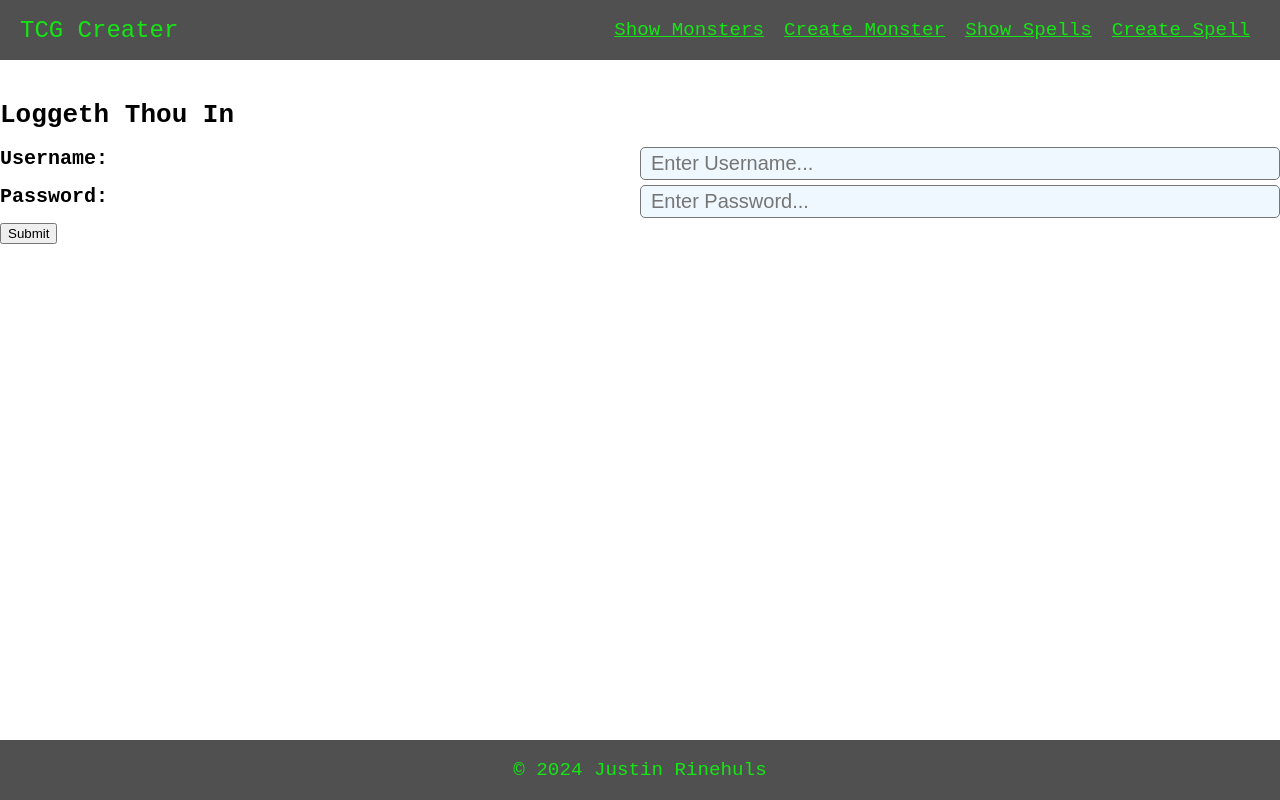
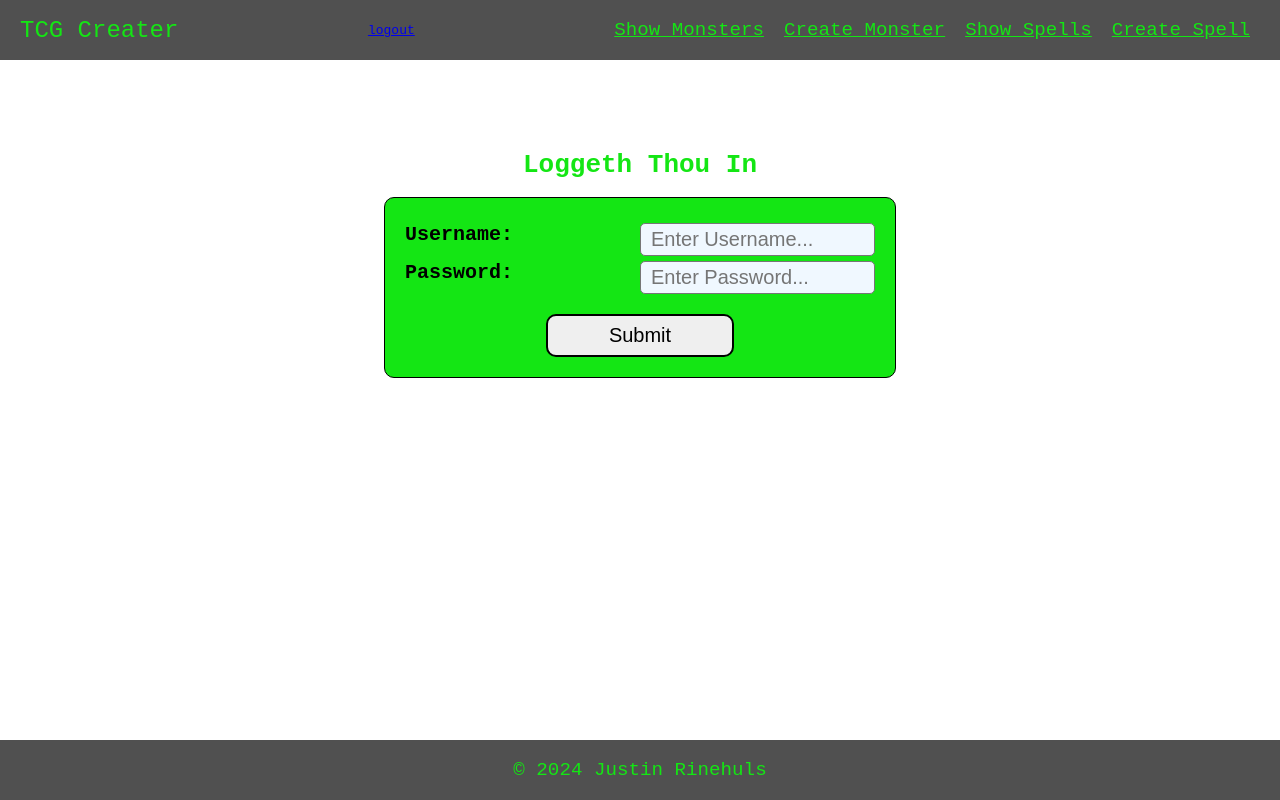
Before and after one commit to jrinehuls/tcg-creator, a React (Vite) app: page / in a window 1280 px wide. Built offline with nearby package versions, Linux system fonts and the light colour scheme.

Commit message:
Finish login form and verify if authenticated

```diff
--- /dev/null
+++ b/src/components/auth/AuthForm.jsx
@@ -0,0 +1,20 @@
+import FormText from "../form_input/FormText";
+import styles from "./Login.module.css";
+
+function AuthForm({handleClick, handleChange, user, errors}) {
+    return (
+        <div className={styles.formContainer}>
+            <form>
+                <FormText labelText="Username:" handleChange={handleChange} value={user.username}
+                        type="text" name="username" holder="Enter Username..." messages={errors?.username} />
+                <FormText labelText="Password:" handleChange={handleChange} value={user.password}
+                        type="text" name="password" holder="Enter Password..." messages={errors?.password} />
+                <div className={styles.buttonContainer}>
+                    <button className={styles.submitButton} onClick={handleClick} type="button" >Submit</button >
+                </div>
+            </form>
+        </div>
+    );
+}
+
+export default AuthForm;
--- a/src/components/auth/Login.jsx
+++ b/src/components/auth/Login.jsx
@@ -1,11 +1,11 @@
 
 import { useState } from "react";
-import { AuthService } from "../../services/authService.js";
-import FormText from "../form_input/FormText";
-
+import { authenticate } from "../../services/authService.js";
+import { getErrorResponse } from "../../utils/errorUtils.js";
+import styles from "./Login.module.css";
+import AuthForm from "./AuthForm.jsx";
 
 function Login() {
-    const authService = new AuthService();
 
     const defaultUser = {
         username: "",
@@ -17,12 +17,13 @@ function Login() {
 
     async function login() {
         try {
-            const response = await authService.login(user);
-            console.log(response.data);
-            console.log(response.headers);
-            console.log(response.headers['authorization']);
+            const response = await authenticate(user);
+            const token = response.headers['authorization'];
+            localStorage.setItem('token', token);
+            console.log(localStorage.getItem('token'));
         } catch (e) {
-            console.error(e.response.data);
+            setErrors(getErrorResponse(e));
+            console.error(e);
         }
     }
 
@@ -41,19 +42,9 @@ function Login() {
     }
 
     return(
-        <div style={{marginTop: '100px'}}>
+        <div className={styles.container}>
             <h1>Loggeth Thou In</h1>
-            <div>
-                <form>
-                    <FormText labelText="Username:" handleChange={handleChange} value={user.username}
-                            type="text" name="username" holder="Enter Username..." messages={errors?.username} />
-                    <FormText labelText="Password:" handleChange={handleChange} value={user.password}
-                            type="text" name="password" holder="Enter Password..." messages={errors?.password} />
-                    <div>
-                        <button onClick={handleClick} type="button" >Submit</button >
-                    </div>
-                </form>
-            </div>
+            <AuthForm handleClick={handleClick} handleChange={handleChange} user={user} errors={errors}/>
         </div>
     );
 }
--- /dev/null
+++ b/src/components/auth/Login.module.css
@@ -0,0 +1,33 @@
+.container {
+    margin: 150px auto 150px auto;
+    width: 40%;
+    min-width: 500px;
+}
+
+.container > h1 {
+    text-align: center;
+    color: rgb(20, 230, 20);
+    margin-top: 0px;
+}
+
+.formContainer {
+    border: 1px solid black;
+    border-radius: 10px;
+    padding: 20px;
+    background-color: rgb(20, 230, 20);
+}
+
+.buttonContainer {
+    display: flex;
+    justify-content: center;
+    align-items: center;
+    margin-top: 20px;
+}
+
+.submitButton {
+    font-size: 20px;
+    width: 40%;
+    border: 2px solid black;
+    border-radius: 10px;
+    padding: 8px 0px;
+}
--- a/src/components/header/Header.jsx
+++ b/src/components/header/Header.jsx
@@ -1,12 +1,17 @@
 import styles from "./Header.module.css"
 
 function Header() {
+
+    function logout() {
+        localStorage.removeItem('token');
+    }
 
     return(
         <div>
             <header>
                 <nav className={styles.navbar}>
                     <span>TCG Creater</span>
+                    <div><a href='/' onClick={logout()}>logout</a></div>
                     <div className={styles.linkContainer}>
                         <a href="/monsters">Show Monsters</a>
                         <a href="/monster/create">Create Monster</a>
--- a/src/components/monster_cards/MonsterCards.jsx
+++ b/src/components/monster_cards/MonsterCards.jsx
@@ -1,12 +1,15 @@
 import { useEffect, useState } from "react";
+import { useNavigate } from "react-router-dom";
 import { getAllMonsters } from "../../services/monsterService";
 import MonsterCard from "./MonsterCard";
-import styles from "./MonsterCards.module.css"
+import { isAuthenticated } from "../../utils/errorUtils";
+import styles from "./MonsterCards.module.css";
 
 
 function MonsterCards() {
 
     const [monsters, setMonsters] = useState([]);
+    const navigator = useNavigate();
 
     useEffect(() => {
         getMonsters()
@@ -18,7 +21,11 @@ function MonsterCards() {
             console.log(response.data);
             setMonsters(response.data);
         } catch (error) {
-            console.log(error);
+            if (!isAuthenticated(error)) {
+                navigator('/');
+            } else {
+                console.log(error);
+            }
         }
 
     }
--- a/src/components/monster_form/MonsterForm.jsx
+++ b/src/components/monster_form/MonsterForm.jsx
@@ -3,7 +3,7 @@ import { useNavigate, useParams } from "react-router-dom";
 import { addMonster, getMonsterById, updateMonster } from "../../services/monsterService";
 import FormText from "../form_input/FormText";
 import FormFieldError from "../form_field_error/FormFieldError";
-import getErrorResponse from "../../utils/errorUtils";
+import { getErrorResponse } from "../../utils/errorUtils";
 import styles from "./MonsterForm.module.css";
 
 function MonsterForm() {
--- a/src/components/spell_form/SpellForm.jsx
+++ b/src/components/spell_form/SpellForm.jsx
@@ -2,7 +2,7 @@ import { useState, useEffect } from "react";
 import { useNavigate, useParams } from "react-router-dom";
 import { addSpell, getSpellById, updateSpell } from "../../services/spellService";
 import FormText from "../form_input/FormText";
-import getErrorResponse from "../../utils/errorUtils";
+import { getErrorResponse } from "../../utils/errorUtils";
 import styles from "./SpellForm.module.css";
 
 
--- a/src/services/authService.js
+++ b/src/services/authService.js
@@ -1,22 +1,17 @@
 import Axios from "axios";
 
-export class AuthService {
-    url = "http://localhost:8080/api/user";
+const url = "http://localhost:8080/api/user";
 
-    config = {
-        headers: {
-            'content-type': 'application/json'
-        },
-    };
+const config = {
+    headers: {
+      'Content-Type': 'application/json',
+    },
+};
 
-    constructor(){};
+export async function authenticate(user) {
+    return await Axios.post(url + '/authenticate', user, config);
+}
 
-    async login(user) {
-        return await Axios.post(this.url + '/authenticate', user, this.config);
-    }
-
-    async register(user) {
-        return await Axios.post(this.url + '/register', user, this.config);
-    }
-
+export async function register(user) {
+    return await Axios.post(url + '/register', user, config);
 }
--- a/src/services/monsterService.js
+++ b/src/services/monsterService.js
@@ -2,10 +2,13 @@ import Axios from "axios";
 
 const url = "http://localhost:8080/api/monster";
 
+let token = localStorage.getItem("token");
+
 const config = {
     headers: {
-      'content-type': 'multipart/form-data',
-    },
+        'Content-Type': 'multipart/form-data',
+        Authorization: token
+    }
 };
 
 export async function addMonster(formData) {
@@ -13,11 +16,11 @@ export async function addMonster(formData) {
 }
 
 export async function getMonsterById(id) {
-    return await Axios.get(url + `/${id}`);
+    return await Axios.get(url + `/${id}`, config);
 }
 
 export async function getAllMonsters() {
-  return await Axios.get(url);
+  return await Axios.get(url, config);
 }
 
 export async function updateMonster(id, formData) {
@@ -25,17 +28,17 @@ export async function updateMonster(id, formData) {
 }
 
 export async function deleteMonster(id) {
-    return await Axios.delete(url + `/${id}`);
+    return await Axios.delete(url + `/${id}`, config);
 }
 
 export async function getSpellsById(id) {
-    return await Axios.get(url + `/${id}/spells`);
+    return await Axios.get(url + `/${id}/spells`, config);
 }
 
 export async function learnSpell(monsterId, spellId) {
-    return await Axios.patch(url + `/${monsterId}/add-spell/${spellId}`);
+    return await Axios.patch(url + `/${monsterId}/add-spell/${spellId}`, null, config);
 }
 
 export async function forgetSpell(monsterId, spellId) {
-    return await Axios.patch(url + `/${monsterId}/remove-spell/${spellId}`);
+    return await Axios.patch(url + `/${monsterId}/remove-spell/${spellId}`, null, config);
 }
--- a/src/services/spellService.js
+++ b/src/services/spellService.js
@@ -2,9 +2,12 @@ import Axios from "axios";
 
 const url = "http://localhost:8080/api/spell";
 
+let token = localStorage.getItem("token");
+
 const config = {
     headers: {
-      'content-type': 'application/json',
+      'Content-Type': 'application/json',
+      Authorization: token
     },
 };
 
--- a/src/utils/errorUtils.js
+++ b/src/utils/errorUtils.js
@@ -1,5 +1,6 @@
+import { AxiosError } from "axios";
 
-function getErrorResponse(error) {
+export function getErrorResponse(error) {
     const status = error.response.status ?? null
     if (status >= 400 && status < 500 && error.response.data.errors) {
         return error.response.data.errors;
@@ -7,4 +8,12 @@ function getErrorResponse(error) {
     return null;
 }
 
-export default getErrorResponse;
+export function isAuthenticated(error) {
+    if (error instanceof AxiosError) {
+        const code = error.response.status;
+        if (code === 401 || code === 403) {
+            return false;
+        }
+    }
+    return true;
+}
```
